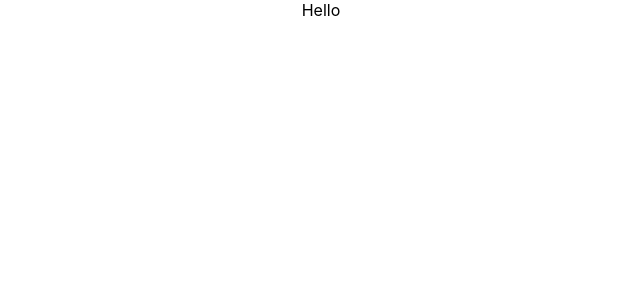
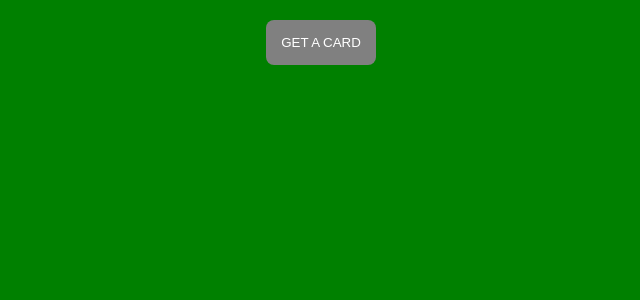
Before and after one commit to HeyImMatt/springboard-39-9-react-effects-useref, a React (Create React App) app: page / in a window 1280 px wide. Shown: the top 300 px of the page, without its empty margins (319-959 px from the left). Built offline with nearby package versions, Linux system fonts and the light colour scheme.

Commit message:
Add button to CardDeck and css file, and update button styling

```diff
--- a/src/App.css
+++ b/src/App.css
@@ -1,5 +1,8 @@
 .App {
   text-align: center;
+  background-color: green;
+  height: 100vh;
+  width: 100vw;
 }
 
 .App-logo {
--- /dev/null
+++ b/src/CardDeck.css
@@ -0,0 +1,8 @@
+button {
+  margin-top: 20px;
+  padding: 15px;
+  background-color: gray;
+  color: white;
+  border-radius: 8px;
+  border: none;
+}
--- a/src/CardDeck.js
+++ b/src/CardDeck.js
@@ -1,8 +1,11 @@
 import React from 'react';
+import './CardDeck.css'
 
 function CardDeck() {
   return(
-    <div>Hello</div>
+    <div className="CardDeck">
+      <button>GET A CARD</button>
+    </div>
   )
 }
 
```
